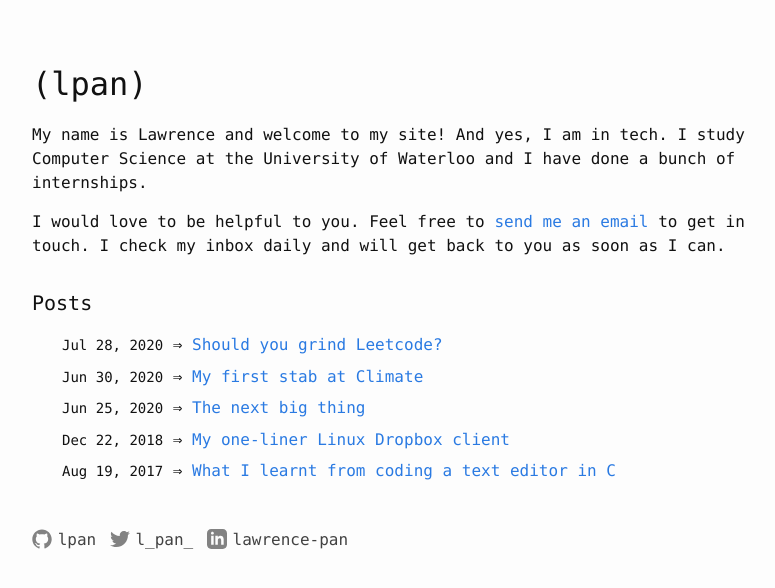
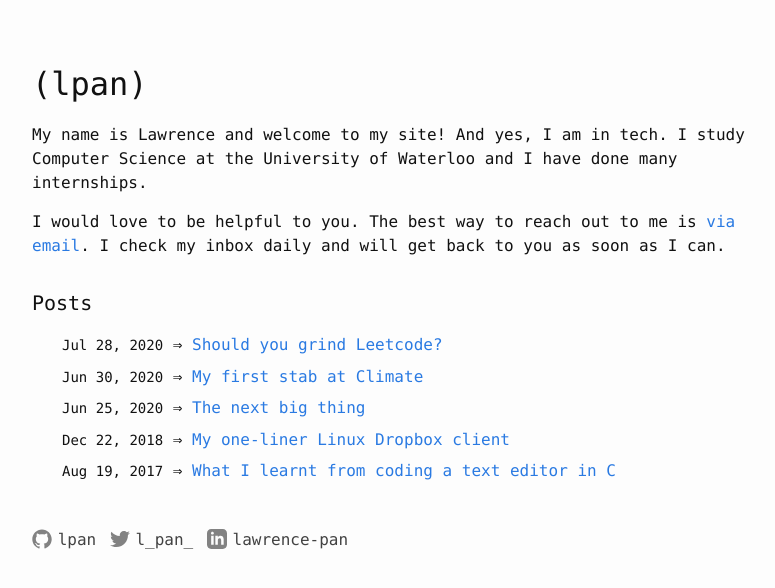
Before and after one commit to lpan/lpan.github.io, a Jekyll site: the page built from index.html, in a window 1280 px wide. Shown: the top 588 px of the page, without its empty margins (238-1013 px from the left). Built offline with Jekyll 4.4.1, drawn with Linux system fonts in a browser that asks for light colours.

Commit message:
better wording for intro text

```diff
--- a/index.html
+++ b/index.html
@@ -5,14 +5,14 @@ layout: default
 <div class="home">
   <p>
     My name is Lawrence and welcome to my site! And yes, I am in tech. I study
-    Computer Science at the University of Waterloo and I have done a bunch of
+    Computer Science at the University of Waterloo and I have done many
     internships.
   </p>
 
   <p>
-    I would love to be helpful to you. Feel free
-    to <a href="mailto:lawrencefeipan@gmail.com">send me an email</a> to get in
-    touch. I check my inbox daily and will get back to you as soon as I can.
+    I would love to be helpful to you. The best way to reach out to me is
+    <a href="mailto:lawrencefeipan@gmail.com">via email</a>. I check my inbox
+    daily and will get back to you as soon as I can.
   </p>
 
   <h1 class="page-heading">Posts</h1>
```
